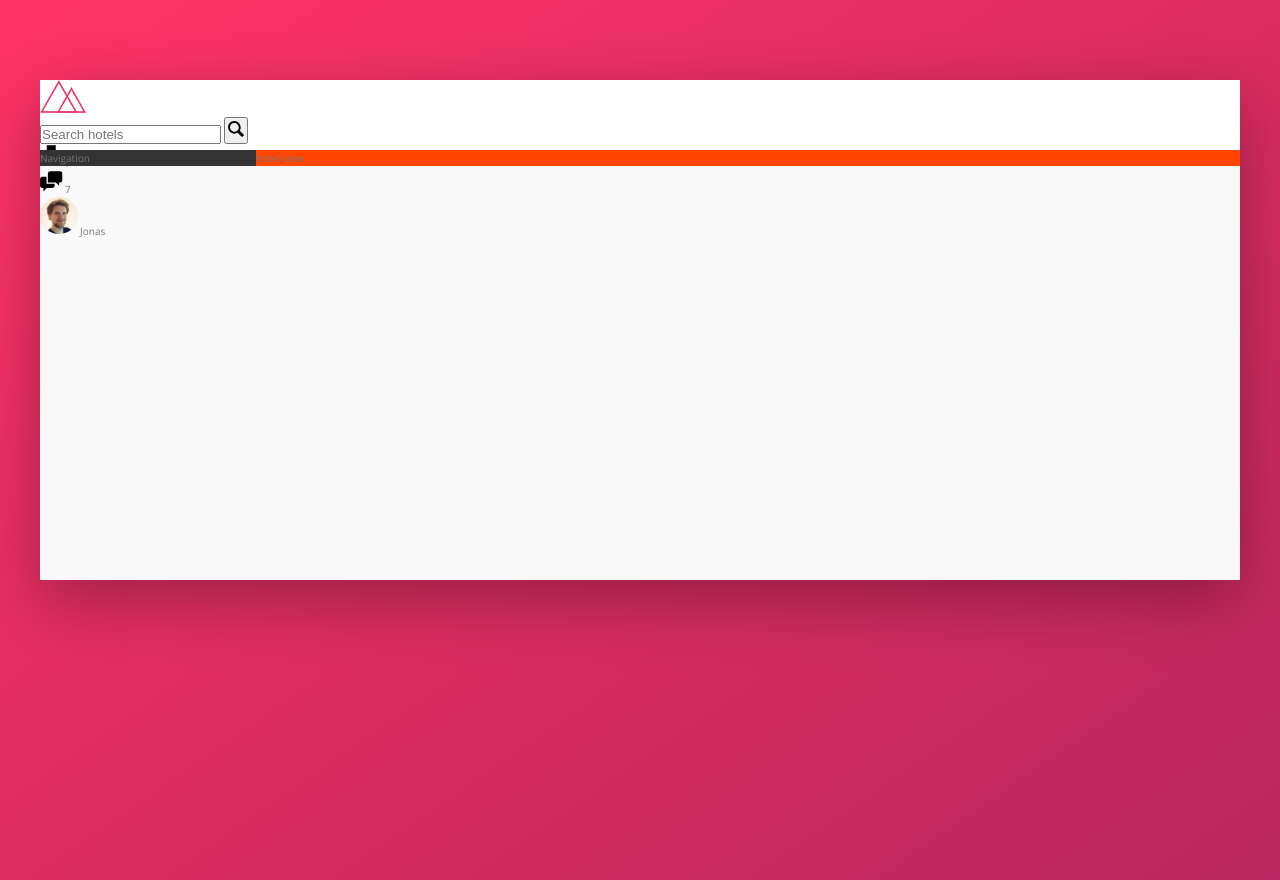
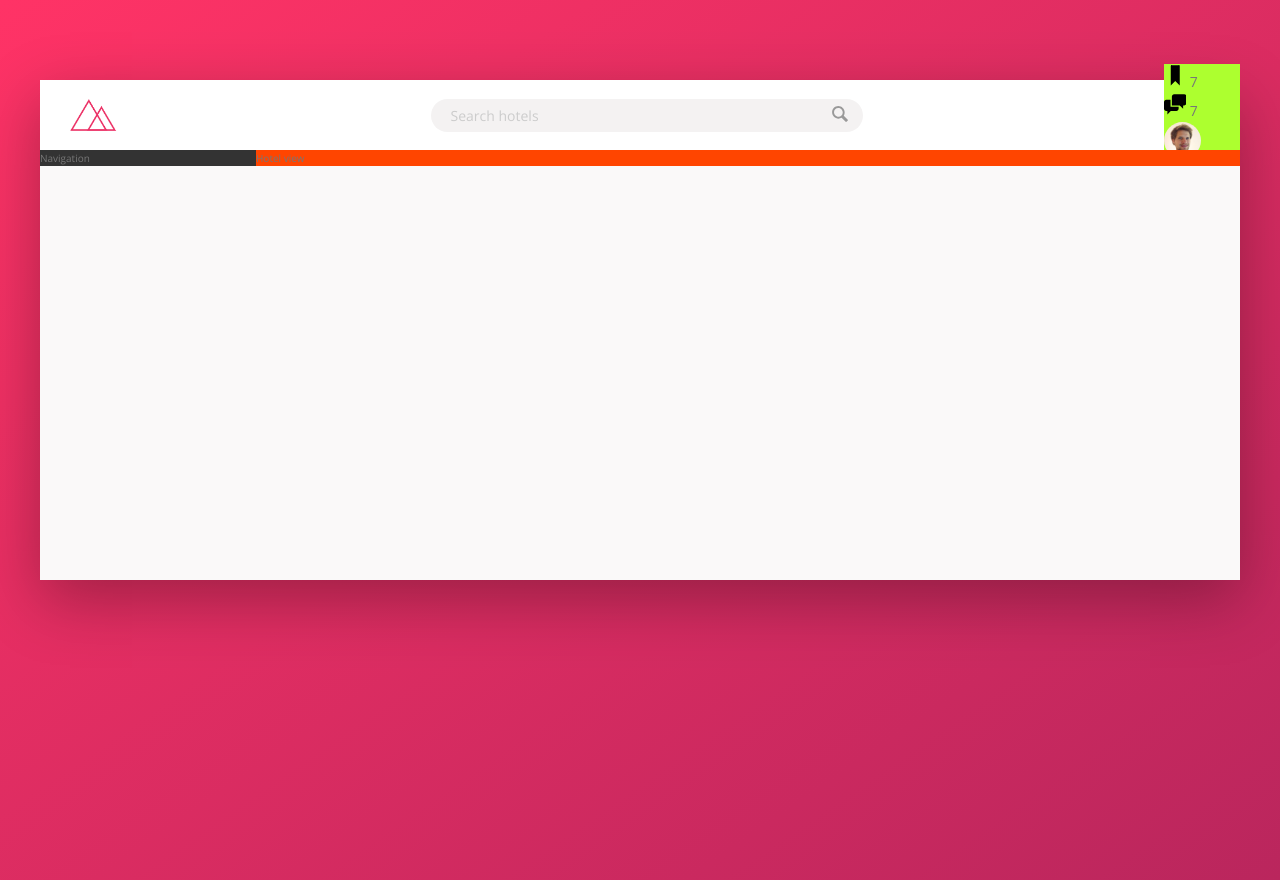
Before and after one commit to paulskicoa/Trillo, a website: page index.html in a window 1280 px wide. Drawn offline with nearby package versions, Linux system fonts and the light colour scheme.

Commit message:
Finish Lecture 76 of Udemy CSS/Sass course

```diff
--- a/sass/_components.scss
+++ b/sass/_components.scss
@@ -1,26 +1,68 @@
 // LOGO
 .logo {
   height: 3.25rem;
+  margin-left: 3rem;
 }
 
 // SEARCH
 .search {
+  flex: 0 0 40%;
+  display: flex;
+  align-items: center;
+  justify-content: center;
+
   &__input {
+    font-family: inherit;
+    font-size: inherit;
+    color: inherit;
+    background-color: var(--color-grey-light-2);
+    border: none;
+    padding: .7rem 2rem;
+    border-radius: 100px;
+    width: 90%;
+    transition: all .2s;
+    /* move search button on top of input */
+    margin-right: -3.25rem;
 
+    &:focus {
+      outline: none;
+      width: 100%;
+      background-color: var(--color-grey-light-3);
+    }
+
+    &::-webkit-input-placeholder {
+      font-weight: 100;
+      color: var(--color-grey-light-4);
+    }
+  }
+
+  &__input:focus + &__button {
+    background-color: var(--color-grey-light-3);
   }
 
   &__button {
+    border: none;
+    background-color: var(--color-grey-light-2);
 
+    &:focus {
+      outline: none;
+    }
+
+    &:active {
+      transform: translateY(2px);
+    }
   }
 
   &__icon {
     height: 2rem;
     width: 2rem;
+    fill: var(--color-grey-dark-3);
   }
 }
 
 // USER NAVIGATION
 .user-nav {
+  background-color: greenyellow;
   &__icon-box {
 
   }
--- a/sass/_layout.scss
+++ b/sass/_layout.scss
@@ -9,9 +9,14 @@
 }
 
 .header {
+  font-size: 1.4rem;
   height: 7rem;
   background-color: #fff;
   border-bottom: var(--color-grey-light-2);
+
+  display: flex;
+  justify-content: space-between;
+  align-items: center;
 }
 
 .content {
```
Also changed, not shown: css/style.css.
